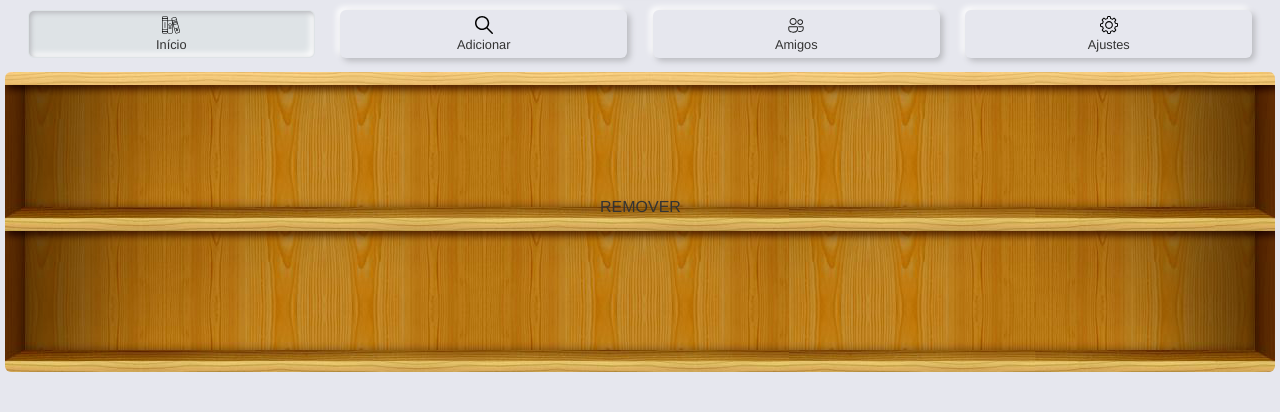
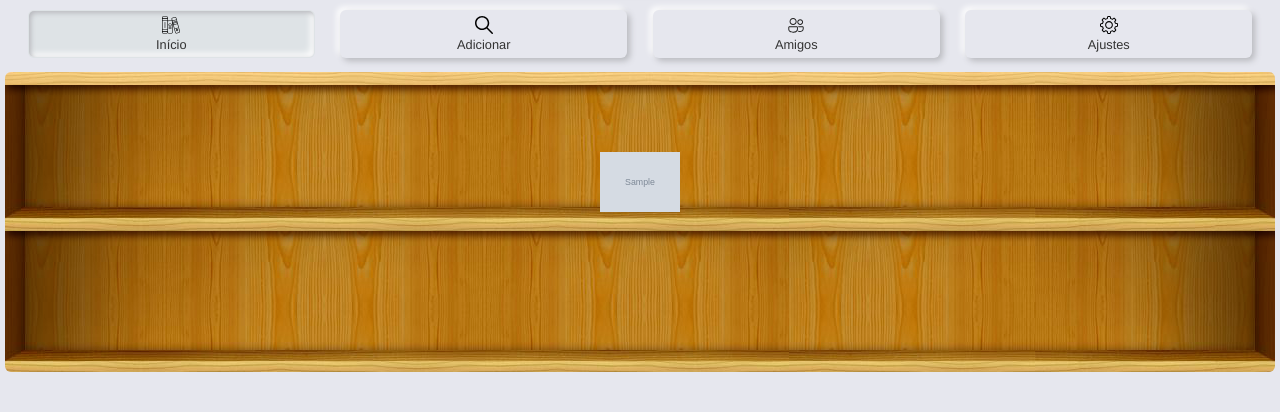
Before and after one commit to arnonrdp/Estante-Virtual, a Flask app: template templates/index.html in a window 1280 px wide. Shown: the part 77-489 px from the top of the page. Run offline with Flask 2, Linux system fonts and the light colour scheme; the template is opened without the code that fills it: most values are stand-ins (such as "Sample title", 1, 10 or a date in 2020); grey boxes marked "Sample" are stand-in pictures; some libraries are stand-ins or nearby versions.

Commit message:
Update styles.css

```diff
--- a/static/styles.css
+++ b/static/styles.css
@@ -15,7 +15,7 @@
 a:link, a:active, a:visited, a:hover {
 	color: var(--link-color);
 	text-decoration: none;
-	position: relative;
+	/*position: relative;*/
 }
 /* Comportamento das Imagens */
 img {
@@ -109,6 +109,21 @@
 	height: 143.5px;
 	max-width: 80px;
 }
+/* Formatação do Botão Remover */
+.dropdown {
+	display: none;
+	position: absolute;
+	top: 0;
+	width: -webkit-fill-available;
+	background-color: #f9f9f9;
+	box-shadow: 0px 8px 16px 0px rgba(0, 0, 0, 0.2);
+	z-index: 1;
+	font-size: x-small;
+}
+figure:hover .dropdown {
+	display: block;
+	text-align: center;
+}
 /* Formatação das Legendas */
 #Início figure figcaption {
 	visibility: hidden;
```
